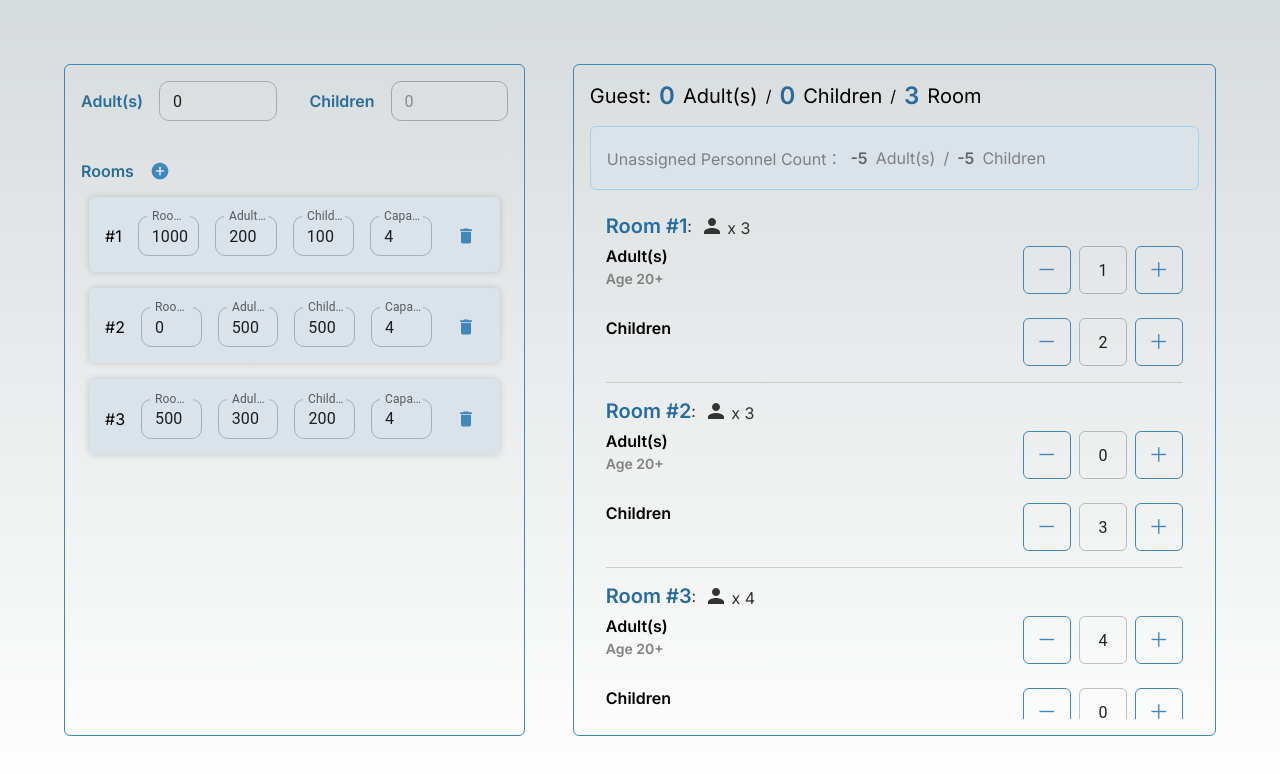
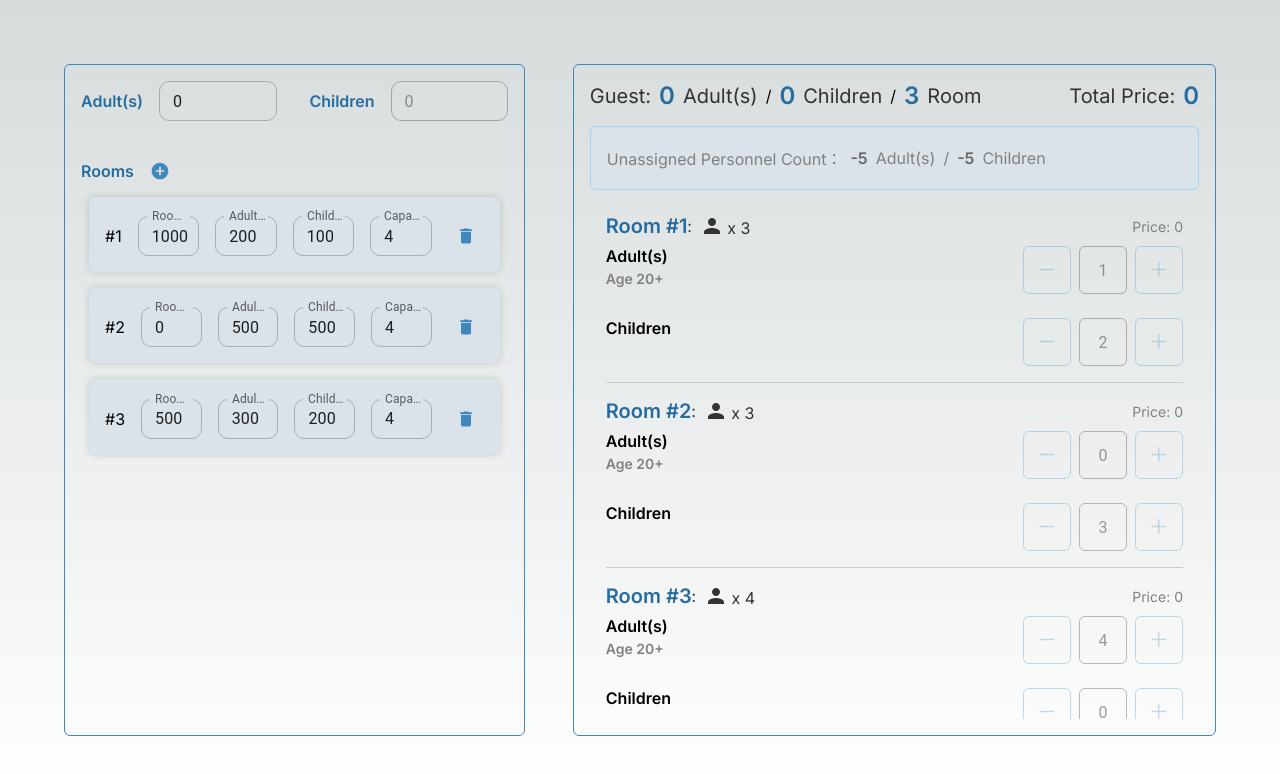
Before and after one commit to JyunChiu/roomAllocation, a Next.js app in the folder frontend/: page / in a window 1280 px wide. Shown: the top 774 px of the page. Built offline with nearby package versions, Linux system fonts and the light colour scheme.

Commit message:
feat: CustomInputNumber input change function

```diff
--- a/frontend/src/components/AllocationBlock/AllocationBlock.style.ts
+++ b/frontend/src/components/AllocationBlock/AllocationBlock.style.ts
@@ -6,14 +6,25 @@ export const Container = styled(BlockContainer)`
   display: flex;
   flex-direction: column;
   gap: 0.5rem;
+  .sub-title {
+    color: ${COLOR.GRAY_2};
+    font-size: ${FONT_SIZE.SM};
+  }
   .title-box {
     .label {
       font-size: ${FONT_SIZE.LG};
+      color: ${COLOR.BLACK};
     }
     .value {
       font-weight: 600;
       color: ${COLOR.BLUE_1};
       font-size: ${FONT_SIZE.XL};
+    }
+    .sub-title {
+      display: flex;
+      align-items: center;
+      margin-left: auto;
+      gap: 0.5rem;
     }
   }
   .unassigned-box {
--- a/frontend/src/components/AllocationBlock/AllocationBlock.tsx
+++ b/frontend/src/components/AllocationBlock/AllocationBlock.tsx
@@ -13,6 +13,11 @@ const AllocationBlock: FC = () => {
     { adult: 4, child: 0, price: 0 },
   ]);
 
+  const totalPrice = useMemo(
+    () => result.reduce((acc, val) => acc + val.price, 0),
+    [result]
+  );
+
   const unassigned = useMemo(
     () =>
       result.reduce(
@@ -27,10 +32,13 @@ const AllocationBlock: FC = () => {
 
   const handleResultChange = useCallback(
     (index: number, updatedRoom: Result) => {
+      console.group("index :::::", index);
+      console.group("updatedRoom :::::", updatedRoom);
       const updatedResult = [...result];
-      result.splice(index, 1, updatedRoom);
+      updatedResult.splice(index, 1, updatedRoom);
       setResult(updatedResult);
       console.log("result :::::", updatedResult);
+      console.groupEnd();
     },
     [result, setResult]
   );
@@ -47,6 +55,10 @@ const AllocationBlock: FC = () => {
         <span>/</span>
         <span className="value">{rooms.length || 0}</span>
         <span className="label">{FieldLabel.room}</span>
+        <span className="sub-title">
+          <span className="label">{FieldLabel.totalPrice}:</span>
+          <span className="value">{totalPrice || 0}</span>
+        </span>
       </div>
       <div className="unassigned-box">
         <span>Unassigned Personnel Count：</span>
@@ -61,7 +73,8 @@ const AllocationBlock: FC = () => {
           <RoomAllocation
             key={`room-card${i + 1}`}
             roomNo={i + 1}
-            roomInfo={item}
+            data={item}
+            roomInfo={rooms[i]}
             unassigned={unassigned}
             onChange={(updatedResult) => handleResultChange(i, updatedResult)}
           />
--- a/frontend/src/components/AllocationBlock/CustomInputNumber/CustomInputNumber.tsx
+++ b/frontend/src/components/AllocationBlock/CustomInputNumber/CustomInputNumber.tsx
@@ -1,28 +1,48 @@
-import React, { FC } from "react";
-import { FieldLabel } from "types/common";
-import { Result } from "types/data";
+import React, { FC, useCallback, memo } from "react";
+import { RoomInfo } from "types/data";
 import { Button } from "components/Buttons";
 import TextField from "components/TextField";
 import { Container } from "./CustomInputNumber.style";
 
 interface Props {
+  name: string;
   value: number;
+  disabled: boolean;
+  step: number;
+  max: number;
+  min: number;
 
-  // onChange: (updatedResult: Result) => void;
+  onGuestNumberChange: (name: string, val: string | number) => void;
 }
 
-const CustomInputNumber: FC<Props> = ({ value }) => {
+const CustomInputNumber: FC<Props> = ({
+  name,
+  value,
+  disabled,
+  max,
+  min,
+  onGuestNumberChange,
+}) => {
+  console.log("max", name, max);
   return (
     <Container>
-      <Button className="button" outlined>
+      <Button className="button" outlined disabled={value === min || disabled}>
         －
       </Button>
-      <TextField className="guest-input" value={value} label="" />
-      <Button className="button" outlined>
+      <TextField
+        name={name}
+        className="guest-input"
+        value={value}
+        label=""
+        type="number"
+        disabled={disabled}
+        onChange={onGuestNumberChange}
+      />
+      <Button className="button" outlined disabled={value === max || disabled}>
         ＋
       </Button>
     </Container>
   );
 };
 
-export default CustomInputNumber;
+export default memo(CustomInputNumber);
--- a/frontend/src/components/AllocationBlock/RoomAllocation/RoomAllocation.style.ts
+++ b/frontend/src/components/AllocationBlock/RoomAllocation/RoomAllocation.style.ts
@@ -29,6 +29,9 @@ export const RoomCard = styled.div`
     .number-of-guest {
       align-self: flex-end;
     }
+    .sub-title {
+      margin-left: auto;
+    }
   }
   .guests-info-box {
     display: flex;
@@ -44,10 +47,6 @@ export const RoomCard = styled.div`
         font-weight: 600;
         .title {
         }
-        .sub-title {
-          color: ${COLOR.GRAY_2};
-          font-size: ${FONT_SIZE.SM};
-        }
       }
       .input-zone {
       }
--- a/frontend/src/components/AllocationBlock/RoomAllocation/RoomAllocation.tsx
+++ b/frontend/src/components/AllocationBlock/RoomAllocation/RoomAllocation.tsx
@@ -1,22 +1,57 @@
-import React, { FC, useMemo } from "react";
+import React, { FC, useMemo, useContext, useCallback } from "react";
+import { AppContext } from "src/contexts";
 import PersonIcon from "@mui/icons-material/Person";
 import { FieldLabel } from "types/common";
-import { Result } from "types/data";
+import { Result, RoomInfo } from "types/data";
 import CustomInputNumber from "../CustomInputNumber";
 import { RoomCard } from "./RoomAllocation.style";
 
 interface Props {
-  roomInfo: Result;
   roomNo: number;
+  roomInfo: RoomInfo;
+  data: Result;
   unassigned: Result;
   onChange: (updatedResult: Result) => void;
 }
 
-const RoomAllocation: FC<Props> = ({ roomInfo, roomNo }) => {
+const RoomAllocation: FC<Props> = ({
+  data,
+  roomNo,
+  roomInfo: { roomPrice, adultPrice, childPrice, capacity },
+  unassigned,
+  onChange,
+}) => {
+  const { guest } = useContext(AppContext);
+
   const numberOfGuest = useMemo(
-    () => roomInfo.adult + roomInfo.child,
-    [roomInfo]
+    () => (data.adult || 0) + (data.child || 0),
+    [data]
   );
+
+  const handlePriceCalculate = useCallback(
+    (item: Result): number =>
+      roomPrice + adultPrice * item.adult + childPrice * item.child,
+
+    [roomPrice, adultPrice, childPrice]
+  );
+
+  const onGuestNumberChange = useCallback(
+    (name: string, val: string | number) => {
+      const updatedRoomInfo = {
+        ...data,
+        [name]: val,
+        price: handlePriceCalculate({ ...data, [name]: val }),
+      };
+      onChange(updatedRoomInfo);
+    },
+    [data, onChange, handlePriceCalculate]
+  );
+
+  const customInputNumberProps = {
+    step: 1,
+    onGuestNumberChange,
+  };
+
   return (
     <RoomCard>
       <div className="room-title">
@@ -28,6 +63,9 @@ const RoomAllocation: FC<Props> = ({ roomInfo, roomNo }) => {
           <PersonIcon />
         </div>
         <span className="number-of-guest">x {numberOfGuest}</span>
+        <span className="sub-title">
+          {FieldLabel.price}: {data.price || 0}
+        </span>
       </div>
       <div className="guests-info-box">
         <div className="guest-box">
@@ -36,7 +74,14 @@ const RoomAllocation: FC<Props> = ({ roomInfo, roomNo }) => {
             <span className="sub-title">Age 20+</span>
           </div>
           <div className="input-zone">
-            <CustomInputNumber value={roomInfo.adult} />
+            <CustomInputNumber
+              {...customInputNumberProps}
+              name="adult"
+              disabled={guest.adult === 0}
+              value={data.adult}
+              max={Math.min(unassigned.adult, capacity)}
+              min={0}
+            />
           </div>
         </div>
         <div className="guest-box">
@@ -44,7 +89,14 @@ const RoomAllocation: FC<Props> = ({ roomInfo, roomNo }) => {
             <span className="title">{FieldLabel.child}</span>
           </div>
           <div className="input-zone">
-            <CustomInputNumber value={roomInfo.child} />
+            <CustomInputNumber
+              {...customInputNumberProps}
+              name="child"
+              disabled={guest.child === 0}
+              value={data.child}
+              max={Math.min(unassigned.child, capacity)}
+              min={0}
+            />
           </div>
         </div>
       </div>
--- a/frontend/src/components/BaseInfoBlock/AddButton/AddButton.tsx
+++ b/frontend/src/components/BaseInfoBlock/AddButton/AddButton.tsx
@@ -20,12 +20,12 @@ const defaultRoomInfo = {
 
 const AddButton: FC<Props> = ({ onConfirm }) => {
   const [open, setOpen] = useState<boolean>(false);
-  const [roomInfo, setRoomInfo] = useState<RoomInfo>(defaultRoomInfo);
+  const [roomItem, setRoomInfo] = useState<RoomInfo>(defaultRoomInfo);
 
   const handleConfirm = useCallback(() => {
     setOpen(false);
-    onConfirm(roomInfo);
-  }, [roomInfo, onConfirm]);
+    onConfirm(roomItem);
+  }, [roomItem, onConfirm]);
 
   const handleButtonStatus = useCallback(() => {
     setRoomInfo(defaultRoomInfo);
@@ -49,7 +49,7 @@ const AddButton: FC<Props> = ({ onConfirm }) => {
     >
       <Container>
         <div className="fields-box">
-          {Object.entries(roomInfo).map(([fieldName, fieldVal]) => (
+          {Object.entries(roomItem).map(([fieldName, fieldVal]) => (
             <div className="field-box" key={fieldName}>
               <TextField
                 labelFixed
--- a/frontend/src/components/BaseInfoBlock/BaseInfoBlock.tsx
+++ b/frontend/src/components/BaseInfoBlock/BaseInfoBlock.tsx
@@ -18,7 +18,6 @@ const BaseInfoBlock: FC = () => {
 
   const handleConfigChange = useCallback(
     (name: string, val: string | number) => {
-      console.log(typeof val, val);
       setGuest((prev) => ({ ...prev, [name]: val }));
     },
     [setGuest]
--- a/frontend/src/components/TextField/TextField.tsx
+++ b/frontend/src/components/TextField/TextField.tsx
@@ -56,6 +56,12 @@ const CustomizedTextField: FC<Props> = ({
 
   const handleBlur = (): void => {
     setIsFocus(false);
+    if (type === "number") {
+      const resetValue = value || 0;
+      onBlur(name, resetValue);
+      onChange(name, resetValue);
+      return;
+    }
     onBlur(name, value);
   };
 
--- a/frontend/src/contexts/AppContext.ts
+++ b/frontend/src/contexts/AppContext.ts
@@ -2,7 +2,7 @@ import { createContext } from "react";
 import { IAppContext } from "types/contexts";
 
 const AppContext = createContext<IAppContext>({
-  guest: { adult: 0, children: 0 },
+  guest: { adult: 0, child: 0 },
   setGuest: () => {},
   rooms: [],
   setRooms: () => {},
--- a/frontend/src/types/common/common.ts
+++ b/frontend/src/types/common/common.ts
@@ -6,6 +6,8 @@ enum FieldLabel {
   childPrice = "Child Price",
   capacity = "Capacity",
   room = "Room",
+  totalPrice = "Total Price",
+  price = "Price",
 }
 interface Sizes {
   XL?: string;
```
